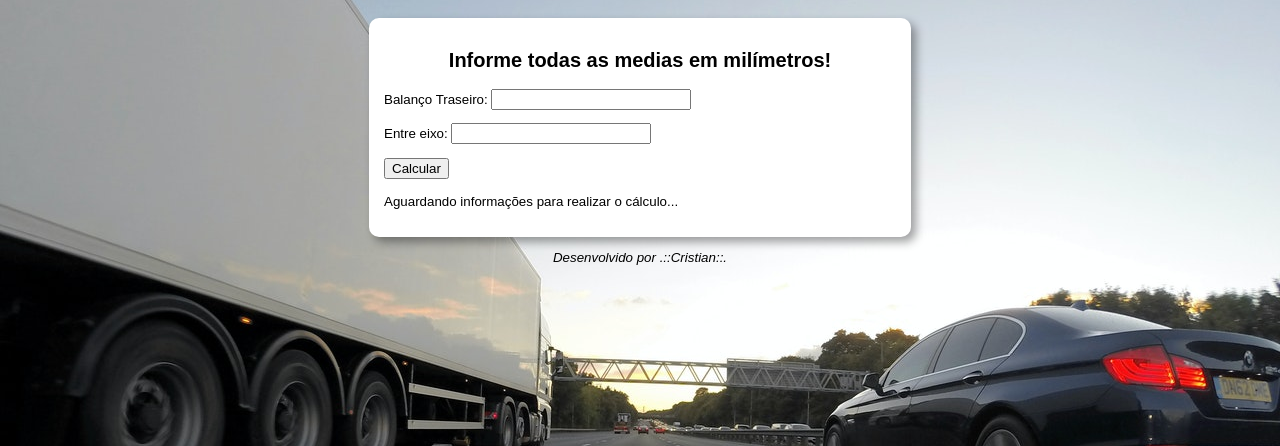
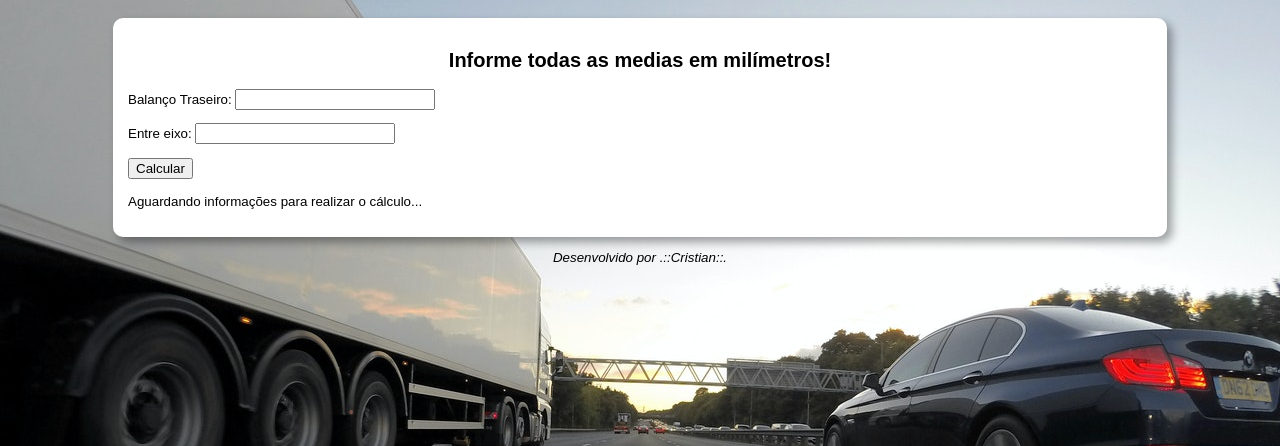
Before and after one commit to CristianDoSantos/CalculoBalancoTraseiro, a PHP site: page / in a window 1280 px wide. Shown: the part 49-495 px from the top of the page. Run offline with PHP 8.4, Linux system fonts and the light colour scheme.

Commit message:
foi alterado o css

```diff
--- a/css/estilo.css
+++ b/css/estilo.css
@@ -14,7 +14,7 @@ section {
     background-color: white;
     border-radius: 10px;
     padding: 15px;
-    width: 40vw;
+    width: 80vw;
     margin: auto;
     box-shadow: 5px 5px 10px rgba(0, 0, 0, 0.37);
 
```
